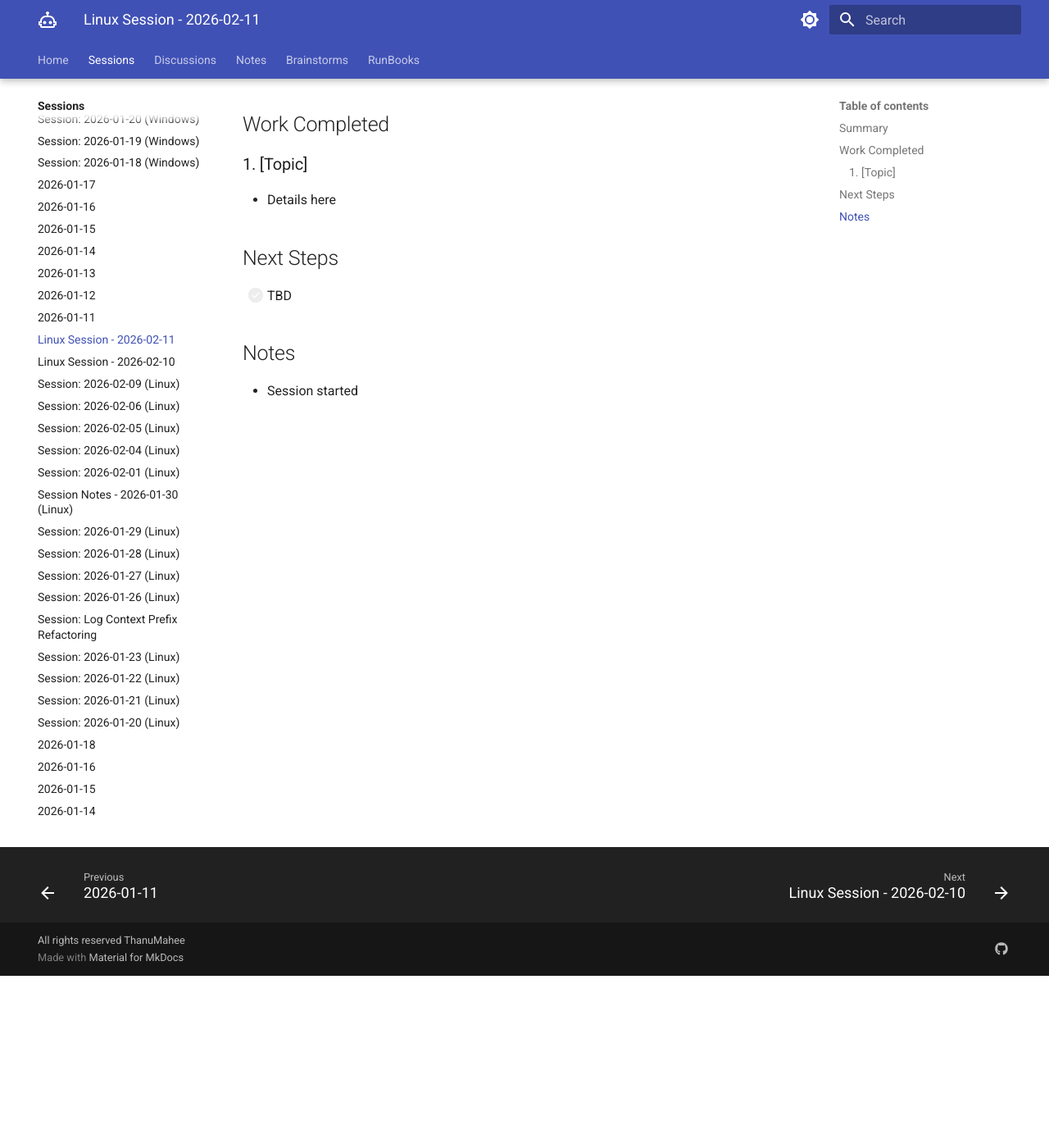
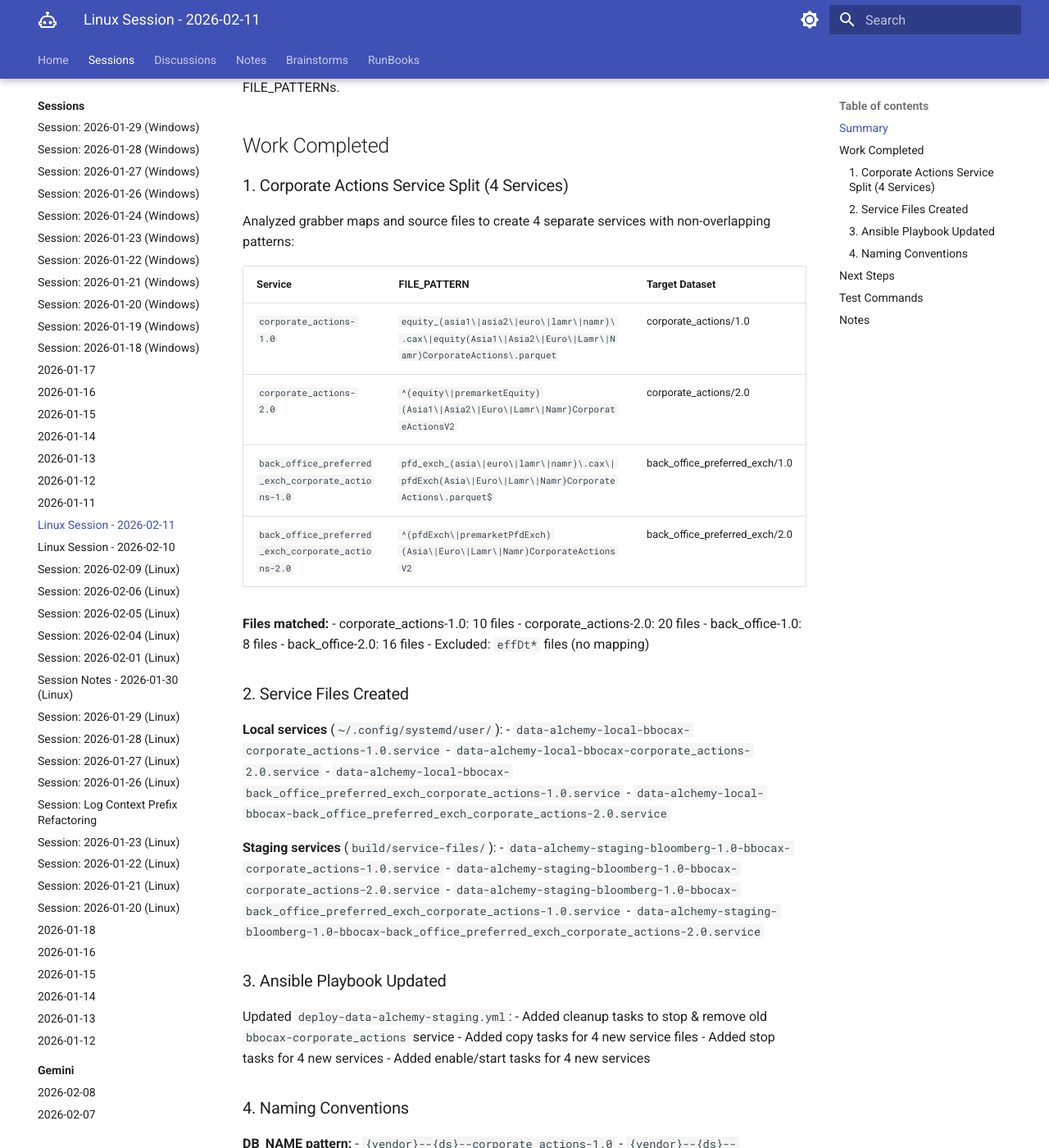
Before and after one commit to ThanuMahee12/AgentContext, an MkDocs documentation site: the page built from docs/sessions/claude/l-2026-02-11.md, in a window 1280 px wide and 1400 px high, scrolled down 210 px. Shown: the whole window at 82% size. Built offline with MkDocs 1.6.1 and Material for MkDocs 9.7.7, drawn with Linux system fonts in a browser that asks for light colours; some of the changed text lies outside the part shown.

Commit message:
session: l-2026-02-11 bbocax service split

````diff
--- a/docs/sessions/claude/l-2026-02-11.md
+++ b/docs/sessions/claude/l-2026-02-11.md
@@ -1,15 +1,96 @@
 # Linux Session - 2026-02-11
 
 ## Summary
-[To be updated]
+Split single bbocax corporate_actions service into 4 versioned services with non-overlapping FILE_PATTERNs.
 
 ## Work Completed
 
-### 1. [Topic]
-- Details here
+### 1. Corporate Actions Service Split (4 Services)
+
+Analyzed grabber maps and source files to create 4 separate services with non-overlapping patterns:
+
+| Service | FILE_PATTERN | Target Dataset |
+|---------|--------------|----------------|
+| `corporate_actions-1.0` | `equity_(asia1\|asia2\|euro\|lamr\|namr)\.cax\|equity(Asia1\|Asia2\|Euro\|Lamr\|Namr)CorporateActions\.parquet` | corporate_actions/1.0 |
+| `corporate_actions-2.0` | `^(equity\|premarketEquity)(Asia1\|Asia2\|Euro\|Lamr\|Namr)CorporateActionsV2` | corporate_actions/2.0 |
+| `back_office_preferred_exch_corporate_actions-1.0` | `pfd_exch_(asia\|euro\|lamr\|namr)\.cax\|pfdExch(Asia\|Euro\|Lamr\|Namr)CorporateActions\.parquet$` | back_office_preferred_exch/1.0 |
+| `back_office_preferred_exch_corporate_actions-2.0` | `^(pfdExch\|premarketPfdExch)(Asia\|Euro\|Lamr\|Namr)CorporateActionsV2` | back_office_preferred_exch/2.0 |
+
+**Files matched:**
+- corporate_actions-1.0: 10 files
+- corporate_actions-2.0: 20 files
+- back_office-1.0: 8 files
+- back_office-2.0: 16 files
+- Excluded: `effDt*` files (no mapping)
+
+### 2. Service Files Created
+
+**Local services** (`~/.config/systemd/user/`):
+- `data-alchemy-local-bbocax-corporate_actions-1.0.service`
+- `data-alchemy-local-bbocax-corporate_actions-2.0.service`
+- `data-alchemy-local-bbocax-back_office_preferred_exch_corporate_actions-1.0.service`
+- `data-alchemy-local-bbocax-back_office_preferred_exch_corporate_actions-2.0.service`
+
+**Staging services** (`build/service-files/`):
+- `data-alchemy-staging-bloomberg-1.0-bbocax-corporate_actions-1.0.service`
+- `data-alchemy-staging-bloomberg-1.0-bbocax-corporate_actions-2.0.service`
+- `data-alchemy-staging-bloomberg-1.0-bbocax-back_office_preferred_exch_corporate_actions-1.0.service`
+- `data-alchemy-staging-bloomberg-1.0-bbocax-back_office_preferred_exch_corporate_actions-2.0.service`
+
+### 3. Ansible Playbook Updated
+
+Updated `deploy-data-alchemy-staging.yml`:
+- Added cleanup tasks to stop & remove old `bbocax-corporate_actions` service
+- Added copy tasks for 4 new service files
+- Added stop tasks for 4 new services
+- Added enable/start tasks for 4 new services
+
+### 4. Naming Conventions
+
+**DB_NAME pattern:**
+- `{vendor}--{ds}--corporate_actions-1.0`
+- `{vendor}--{ds}--corporate_actions-2.0`
+- `{vendor}--{ds}--back_office_preferred_exch_corporate_actions-1.0`
+- `{vendor}--{ds}--back_office_preferred_exch_corporate_actions-2.0`
+
+**Log files:**
+- Local: `data-alchemy-local-bbocax-{service}-{version}.log`
+- Staging: `data-alchemy-staging-bloomberg-1.0-bbocax-{service}-{version}.log`
 
 ## Next Steps
-- [ ] TBD
+- [ ] Test each service interactively before starting systemd services
+- [ ] Verify file processing for each pattern
+- [ ] Commit and push changes to data-alchemy repo
+
+## Test Commands
+
+```bash
+# corporate_actions-1.0
+cd ~/dev/alchmy/data-alchemy && uv run python -m data_alchemy.main \
+  --vendor bloomberg --dataset bbocax_cwiq_pipe --version 1.0 \
+  --backfill 720 --db-name '{vendor}--{ds}--corporate_actions-1.0' \
+  --file-pattern 'equity_(asia1|asia2|euro|lamr|namr)\.cax|equity(Asia1|Asia2|Euro|Lamr|Namr)CorporateActions\.parquet'
+
+# corporate_actions-2.0
+cd ~/dev/alchmy/data-alchemy && uv run python -m data_alchemy.main \
+  --vendor bloomberg --dataset bbocax_cwiq_pipe --version 1.0 \
+  --backfill 720 --db-name '{vendor}--{ds}--corporate_actions-2.0' \
+  --file-pattern '^(equity|premarketEquity)(Asia1|Asia2|Euro|Lamr|Namr)CorporateActionsV2'
+
+# back_office_preferred_exch_corporate_actions-1.0
+cd ~/dev/alchmy/data-alchemy && uv run python -m data_alchemy.main \
+  --vendor bloomberg --dataset bbocax_cwiq_pipe --version 1.0 \
+  --backfill 720 --db-name '{vendor}--{ds}--back_office_preferred_exch_corporate_actions-1.0' \
+  --file-pattern 'pfd_exch_(asia|euro|lamr|namr)\.cax|pfdExch(Asia|Euro|Lamr|Namr)CorporateActions\.parquet$'
+
+# back_office_preferred_exch_corporate_actions-2.0
+cd ~/dev/alchmy/data-alchemy && uv run python -m data_alchemy.main \
+  --vendor bloomberg --dataset bbocax_cwiq_pipe --version 1.0 \
+  --backfill 720 --db-name '{vendor}--{ds}--back_office_preferred_exch_corporate_actions-2.0' \
+  --file-pattern '^(pfdExch|premarketPfdExch)(Asia|Euro|Lamr|Namr)CorporateActionsV2'
+```
 
 ## Notes
-- Session started
+- Old service `data-alchemy-local-bbocax-corporate_actions.service` deleted
+- Pattern verification: no overlap between 4 services
+- effDt files excluded from all patterns (no grabber map)
````
